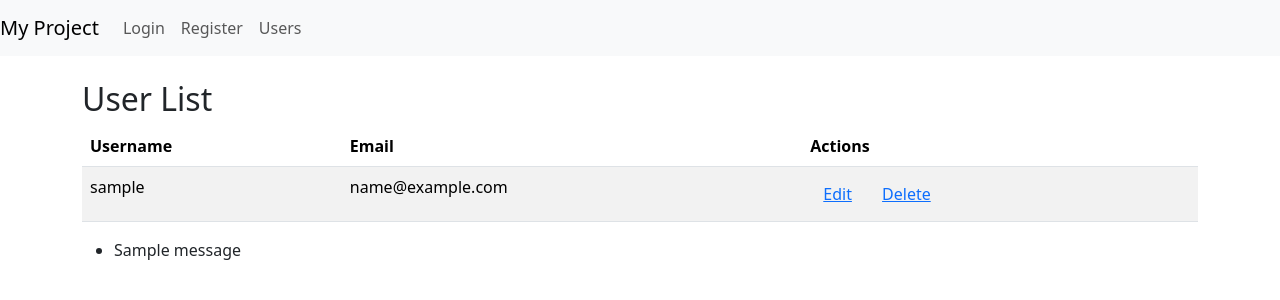
After one commit to mikheyev9/python-django-developer-project-52, a Django app: page /users/ in a window 1280 px wide. The commit adds this page. Shown: the top 300 px of the page. Run offline with Django 5.2, Linux system fonts and the light colour scheme; tables that the repository leaves empty hold one stand-in row (values such as "Sample post"); one stand-in notice (Sample message) is shown; some libraries are stand-ins or nearby versions.

Commit message:
ADD: регистрация, авторизация, редактировани

```diff
--- a/hexlet-code/task_manager/settings.py
+++ b/hexlet-code/task_manager/settings.py
@@ -107,3 +107,6 @@ MEDIA_URL = '/media/'
 MEDIA_ROOT = os.path.join(APP_ROOT, 'media')
 
 DEFAULT_AUTO_FIELD = 'django.db.models.BigAutoField'
+
+LOGIN_REDIRECT_URL = '/'
+LOGOUT_REDIRECT_URL = '/'
--- a/hexlet-code/task_manager/templates/base.html
+++ b/hexlet-code/task_manager/templates/base.html
@@ -10,17 +10,32 @@
 </head>
 <body>
     <nav class="navbar navbar-expand-lg navbar-light bg-light">
-        <a class="navbar-brand" href="#">My Project</a>
+        <a class="navbar-brand" href="{% url 'home' %}">My Project</a>
         <div class="collapse navbar-collapse">
             <ul class="navbar-nav mr-auto">
+                {% if user.is_authenticated %}
                 <li class="nav-item">
-                    <a class="nav-link" href="#">{% trans "Login" %}</a>
+                    <span class="nav-link">{{ user.username }}</span> <!-- Отображаем имя пользователя -->
                 </li>
                 <li class="nav-item">
-                    <a class="nav-link" href="#">{% trans "Register" %}</a>
+                    <form method="POST" action="{% url 'logout' %}">
+                        {% csrf_token %}
+                        <button type="submit" class="nav-link btn btn-link" style=
+                                "padding: 0; border: none; background: none;">
+                            {% trans "Logout" %}
+                        </button>
+                    </form>
+                </li>
+                {% else %}
+                <li class="nav-item">
+                    <a class="nav-link" href="{% url 'login' %}">{% trans "Login" %}</a>
                 </li>
                 <li class="nav-item">
-                    <a class="nav-link" href="#">{% trans "Users" %}</a>
+                    <a class="nav-link" href="{% url 'user_create' %}">{% trans "Register" %}</a>
+                </li>
+                {% endif %}
+                <li class="nav-item">
+                    <a class="nav-link" href="{% url 'user_list' %}">{% trans "Users" %}</a>
                 </li>
             </ul>
         </div>
@@ -30,5 +45,7 @@
         {% endblock %}
     </div>
     {% bootstrap_javascript %}
+    {% block js %}
+    {% endblock %}
 </body>
 </html>
--- /dev/null
+++ b/hexlet-code/task_manager/templates/user_list.html
@@ -0,0 +1,91 @@
+{% extends 'base.html' %}
+{% load i18n %}
+
+{% block title %}
+    {{ _("User List") }}
+{% endblock %}
+
+{% block content %}
+    <h2>{% trans "User List" %}</h2>
+    <table class="table table-striped">
+        <thead>
+            <tr>
+                <th>{% trans "Username" %}</th>
+                <th>{% trans "Email" %}</th>
+                <th>{% trans "Actions" %}</th>
+            </tr>
+        </thead>
+        <tbody>
+            {% for user in users %}
+            <tr id="user-row-{{ user.pk }}">
+                <td>{{ user.username }}</td>
+                <td>{{ user.email }}</td>
+                <td>
+                   <a href="{% url 'user_update' user.pk %}" class="btn btn-link">
+                        {% trans "Edit" %}
+                    </a>
+
+                    <form method="POST" action="{% url 'user_delete' user.pk %}" style="display: inline;">
+                        {% csrf_token %}
+                        <button type="button" class="btn btn-link delete-user-btn" data-user-id="{{ user.pk }}">
+                            {% trans "Delete" %}
+                        </button>
+                    </form>
+                </td>
+            </tr>
+            {% endfor %}
+        </tbody>
+    </table>
+
+    {% if messages %}
+      <ul class="messages">
+        {% for message in messages %}
+          <li{% if message.tags %} class="{{ message.tags }}"{% endif %}>{{ message }}</li>
+        {% endfor %}
+      </ul>
+    {% endif %}
+{% endblock %}
+
+{% block js %}
+    <script>
+    document.addEventListener('DOMContentLoaded', function() {
+    const deleteButtons = document.querySelectorAll('.delete-user-btn');
+    deleteButtons.forEach(button => {
+        button.addEventListener('click', function(event) {
+            event.preventDefault();
+            const userId = this.dataset.userId;
+            const csrfToken = '{{ csrf_token }}';
+
+            if (confirm("{% trans 'Are you sure you want to delete this user?' %}")) {
+                fetch(`/users/${userId}/delete/`, {
+                    method: 'POST',
+                    headers: {
+                        'X-CSRFToken': csrfToken,
+                        'Content-Type': 'application/json'
+                    }
+                })
+                .then(response => {
+                    const contentType = response.headers.get("content-type");
+                    if (contentType && contentType.indexOf("application/json") !== -1) {
+                        return response.json();
+                    } else {
+                        window.location.href = "/users/";
+                    }
+                })
+                .then(data => {
+                    if (data && data.success) {
+                        window.location.href = "/users/";
+                    } else if (data) {
+                        alert(data.message);
+                    }
+                })
+                .catch(error => {
+                    console.error('Error:', error);
+                });
+            }
+        });
+    });
+});
+
+</script>
+{% endblock %}
--- a/hexlet-code/task_manager/urls.py
+++ b/hexlet-code/task_manager/urls.py
@@ -1,9 +1,17 @@
 from django.contrib import admin
+from django.contrib.auth import views as auth_views
 from django.urls import path
 
 from . import views
+from .views_box import auth
 
 urlpatterns = [
     path('admin/', admin.site.urls),
+    path('users/', auth.UserListView.as_view(), name='user_list'),
+    path('users/create/', auth.UserCreateView.as_view(), name='user_create'),
+    path('users/<int:pk>/update/', auth.UserUpdateView.as_view(), name='user_update'),
+    path('users/<int:pk>/delete/', auth.UserDeleteView.as_view(), name='user_delete'),
+    path('login/', auth_views.LoginView.as_view(), name='login'),
+    path('logout/', auth_views.LogoutView.as_view(), name='logout'),
     path('', views.index, name='home'),
 ]
--- a/hexlet-code/task_manager/views.py
+++ b/hexlet-code/task_manager/views.py
@@ -2,5 +2,4 @@ from django.shortcuts import render
 
 
 def index(request):
-    print('00')
     return render(request, 'base.html')
--- /dev/null
+++ b/hexlet-code/task_manager/views_box/auth.py
@@ -0,0 +1,74 @@
+from django.contrib.auth.models import User
+from django.views.generic import ListView, DeleteView
+from django.contrib.auth.forms import UserCreationForm
+from django.urls import reverse_lazy
+from django.views.generic import CreateView, UpdateView
+from django.http import JsonResponse
+from django.contrib.auth.mixins import LoginRequiredMixin, UserPassesTestMixin
+from django.shortcuts import redirect
+from django.contrib import messages
+
+
+class UserListView(ListView):
+    model = User
+    template_name = 'user_list.html'
+    context_object_name = 'users'
+
+
+class UserCreateView(CreateView):
+    model = User
+    form_class = UserCreationForm
+    template_name = 'user_form.html'
+    success_url = reverse_lazy('login')
+
+    def form_valid(self, form):
+        messages.success(self.request, "User created successfully!")
+        return super().form_valid(form)
+
+
+class UserUpdateView(LoginRequiredMixin, UserPassesTestMixin, UpdateView):
+    model = User
+    fields = ['username', 'email']
+    template_name = 'user_form.html'  # Используем этот шаблон для редактирования пользователя
+
+    def test_func(self):
+        # Проверяем, что текущий пользователь может редактировать свой профиль
+        user = self.get_object()
+        return self.request.user == user
+
+    def form_valid(self, form):
+        # Если данные формы валидны, сохраняем изменения
+        form.save()
+        messages.success(self.request, "Profile updated successfully!")
+        return redirect('user_list')  # Перенаправляем на список пользователей
+
+    def form_invalid(self, form):
+        # Если форма невалидна, выводим сообщение об ошибке и остаемся на текущей странице
+        messages.error(self.request, "There was an error updating the profile.")
+        return self.render_to_response(self.get_context_data(form=form))
+
+    def handle_no_permission(self):
+        # Если у пользователя нет прав, выводим сообщение об ошибке и не передаем объект в контекст
+        messages.error(self.request, "You do not have permission to edit this profile.")
+        return redirect('user_list')
+
+class UserDeleteView(LoginRequiredMixin, UserPassesTestMixin, DeleteView):
+    model = User
+    success_url = reverse_lazy('user_list')
+
+    def test_func(self):
+        user = self.get_object()
+        return self.request.user == user
+
+    def delete(self, request, *args, **kwargs):
+        if self.request.user.is_authenticated and self.test_func():
+            self.object = self.get_object()
+            self.object.delete()
+            return JsonResponse({"success": True, "message": "User deleted successfully!"})
+        else:
+            return JsonResponse({"success": False, "message": "You do not have permission to delete this user."},
+                                status=403)
+
+    def handle_no_permission(self):
+        return JsonResponse({"success": False, "message": "You do not have permission to delete this user."},
+                            status=403)
```
Also changed, not shown: hexlet-code/task_manager/templates/registration/login.html (added, +14 -0 lines), hexlet-code/task_manager/templates/user_form.html (added, +14 -0 lines), hexlet-code/task_manager/tests/test_views.py (added, +32 -0 lines).
